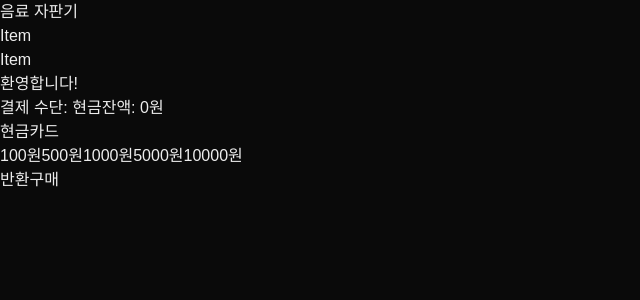
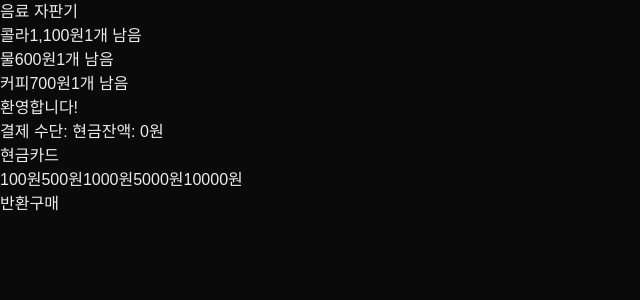
Before and after one commit to GEUNNN/geunhwa-vending-machine, a Next.js app: page / in a window 1280 px wide. Shown: the top 300 px of the page, without its empty margins (0-640 px from the left). Built offline with nearby package versions, Linux system fonts and the light colour scheme.

Commit message:
feat: 결제 수단 및 음료수 선택 로직 추가

```diff
--- a/app/page.tsx
+++ b/app/page.tsx
@@ -5,7 +5,14 @@ import Control from "@/components/panels/Control";
 import { useVendingMachine } from "@/hook/useVendingMachine";
 
 export default function Home() {
-  const { message, paymentMethod, balance } = useVendingMachine();
+  const {
+    drinks,
+    message,
+    paymentMethod,
+    balance,
+    handlePaymentMethodChange,
+    handleSelectDrink,
+  } = useVendingMachine();
 
   return (
     <div>
@@ -14,7 +21,13 @@ export default function Home() {
           <h1>음료 자판기</h1>
 
           <div>
-            <Item />
+            {drinks.map((drink) => (
+              <Item
+                key={drink.id}
+                drink={drink}
+                handleSelectDrink={handleSelectDrink}
+              />
+            ))}
           </div>
 
           <div>
@@ -23,7 +36,7 @@ export default function Home() {
               paymentMethod={paymentMethod}
               balance={balance}
             />
-            <Control />
+            <Control handlePaymentMethodChange={handlePaymentMethodChange} />
           </div>
         </div>
       </main>
--- a/components/Item.tsx
+++ b/components/Item.tsx
@@ -1,10 +1,21 @@
-import React from "react";
+import { Drink } from "@/types";
+import { FC } from "react";
 
-const Item = () => {
+interface ItemProps {
+  drink: Drink;
+  handleSelectDrink: (drinkId: number) => void;
+}
+
+const Item: FC<ItemProps> = ({ drink, handleSelectDrink }) => {
+  const isSoldOut = drink.stock === 0;
+
   return (
     <div>
-      <div>Item</div>
-      Item
+      <span>{drink.name}</span>
+      <span>{drink.price.toLocaleString()}원</span>
+      <button disabled={isSoldOut} onClick={() => handleSelectDrink(drink.id)}>
+        {isSoldOut ? "매진" : `${drink.stock}개 남음`}
+      </button>
     </div>
   );
 };
--- a/components/panels/Control.tsx
+++ b/components/panels/Control.tsx
@@ -1,12 +1,21 @@
 import { FC } from "react";
-import { AVAILABLE_CASH_AMOUNTS } from "@/constants";
+import { AVAILABLE_CASH_AMOUNTS, PAYMENT_METHOD } from "@/constants";
+import { PaymentMethod } from "@/types";
 
-const Control: FC = () => {
+interface ControlProps {
+  handlePaymentMethodChange: (method: PaymentMethod) => void;
+}
+
+const Control: FC<ControlProps> = ({ handlePaymentMethodChange }) => {
   return (
     <div>
       <div>
-        <button onClick={() => console.log("현금")}>현금</button>
-        <button onClick={() => console.log("카드")}>카드</button>
+        <button onClick={() => handlePaymentMethodChange(PAYMENT_METHOD.CASH)}>
+          현금
+        </button>
+        <button onClick={() => handlePaymentMethodChange(PAYMENT_METHOD.CARD)}>
+          카드
+        </button>
       </div>
       <div>
         {AVAILABLE_CASH_AMOUNTS.map((amount) => (
--- a/hook/useVendingMachine.ts
+++ b/hook/useVendingMachine.ts
@@ -1,18 +1,43 @@
-import { MESSAGES, PAYMENT_METHOD } from "@/constants";
-import { PaymentMethod } from "@/types";
-import { useState } from "react";
+import { DRINK_LIST, MESSAGES, PAYMENT_METHOD } from "@/constants";
+import { Drink, PaymentMethod } from "@/types";
+import { getRandomNumber } from "@/util";
+import { useEffect, useState } from "react";
 
 export const useVendingMachine = () => {
+  const [drinks, setDrinks] = useState<Drink[]>(DRINK_LIST);
   const [message, setMessage] = useState(MESSAGES.WELCOME);
   const [paymentMethod, setPaymentMethod] = useState<PaymentMethod>(
     PAYMENT_METHOD.CASH
   );
   const [balance, setBalance] = useState(0);
+  const [selected, setSelected] = useState<Drink | null>(null);
+
+  useEffect(() => {
+    const drinksWithStock = DRINK_LIST.map((drink) => ({
+      ...drink,
+      stock: getRandomNumber(5),
+    }));
+
+    // eslint-disable-next-line react-hooks/set-state-in-effect
+    setDrinks(drinksWithStock);
+  }, []);
+
+  const handlePaymentMethodChange = (method: PaymentMethod) => {
+    setPaymentMethod(method);
+  };
+
+  const handleSelectDrink = (drinkId: number) => {
+    const drink = drinks.find((d) => d.id === drinkId) || null;
+    setSelected(drink);
+  };
 
   return {
+    drinks,
     message,
     paymentMethod,
-    setPaymentMethod,
+    setSelected,
+    handlePaymentMethodChange,
+    handleSelectDrink,
     balance,
   };
 };
--- /dev/null
+++ b/util/index.ts
@@ -0,0 +1,3 @@
+export const getRandomNumber = (max: number): number => {
+  return Math.floor(Math.random() * (max + 1));
+};
```
Also changed, not shown: types/index.ts (+7 -0 lines).
